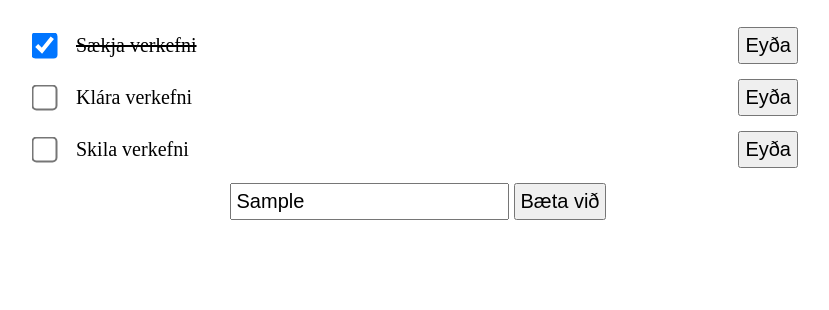
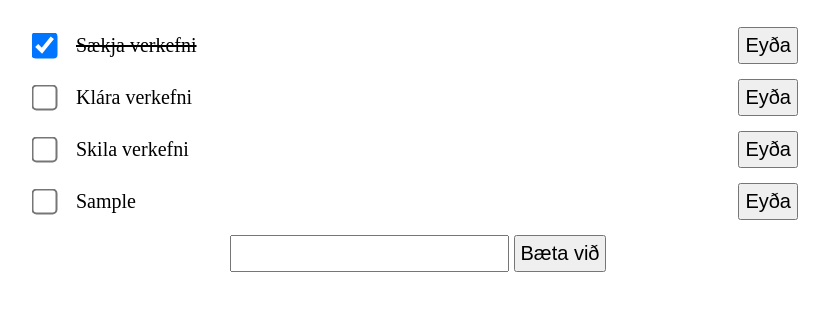
Before and after one commit to KristoferMarG/vef1-verkefni8, a plain HTML site: page index.html in a window 1280 px wide. Both pictures are taken after typing "Sample" into the empty fields and a click on the button "Bæta við". Shown: the part 78-388 px from the top of the page, without its empty margins (222-1051 px from the left). Drawn offline with Linux system fonts and the light colour scheme.

Commit message:
Virkni bætt við

```diff
--- a/index.html
+++ b/index.html
@@ -8,16 +8,16 @@
   <body>
     <main>
       <h1 class="heading">Verkefnalisti</h1>
-      <ul class="items">
+      <ul class="items" id = "myList" >
         <li class="item item--done">
-          <input type="checkbox" checked class="item__checkbox">
+          <input type="checkbox" checked class="item__checkbox" name = "checkbox">
           <span class="item__text">Sækja verkefni</span>
           <button class="item__button">Eyða</button>
         </li>
         <li class="item">
           <input type="checkbox" class="item__checkbox">
-          <span class="item__text">Klára verkefni</span>
-          <button class="item__button">Eyða</button>
+          <span class="item__text" >Klára verkefni</span>
+          <button class="item__button" >Eyða</button>
         </li>
         <li class="item">
           <input type="checkbox" class="item__checkbox">
@@ -26,9 +26,10 @@
         </li>
       </ul>
       <form class="form">
-        <input class="form__input" type="text">
-        <button class="form__button">Bæta við</button>
+        <input class="form__input" type="text" >
+        <button class="form__button" >Bæta við</button>
       </form>
+      <p id="demo"></p>
     </main>
     <script src="scripts.js"></script>
   </body>
--- a/scripts.js
+++ b/scripts.js
@@ -4,44 +4,152 @@ document.addEventListener('DOMContentLoaded', () => {
   const form = document.querySelector('.form');
   const items = document.querySelector('.items');
 
+
   text.init(form, items);
 });
 
 const text = (() => {
   let items;
+  var txt;    // texti
+  var check;  // checkbox
+  var del;    // delete buttons
+  var list; // texti í lista
+
 
   function init(_form, _items) {
     items = _items;
-    _form.addEventListener('submit', formHandler);
+    _form.addEventListener('submit', formHandler); //submit text
+
 
     // TODO láta hluti í _items virka
-  }
+    txt =    document.querySelector('.form__input')
+    item =  document.querySelectorAll(".item");
+    check =  document.querySelectorAll(".item__checkbox");
+    del =    document.querySelectorAll('.item__button');
+    list =   document.querySelectorAll('.item__text');
+
+
+
+    // EventListener fyrir delete takka nú þegar til staðar
+    // EventListener fyrir checkbox nú þegar til staðar
+    for ( var i = 0 ; i < check.length; i++){
+      list[i].addEventListener('click', edit);
+      del[i].addEventListener('click', deleteItem);
+      check[i].addEventListener( 'change', function(){
+
+      if(check[0].checked) item[0].classList.add("item--done");
+      else item[0].classList.remove("item--done");
+
+      if (check[1].checked) item[1].classList.add("item--done");
+      else item[1].classList.remove("item--done");
+
+      if (check[2].checked) item[2].classList.add("item--done");
+      else item[2].classList.remove("item--done");
+
+      });}
+
+
+
+}
+
+
 
   function formHandler(e) {
     e.preventDefault();
 
-    console.log('halló heimur');
+    var text = txt.value;
+    add(text);
+
+
   }
 
   // event handler fyrir það að klára færslu
   function finish(e) {
+
   }
 
   // event handler fyrir það að breyta færslu
   function edit(e) {
+
+    this.contentEditable = "true";
+    this.style.textDecoration = "none";
+    this.addEventListener('keydown', function(e) {
+      if(e.keyCode == 13)
+         this.contentEditable="false";
+
+    });
+
+
+
+    commit(this);
+
+
   }
 
   // event handler fyrir það að klára að breyta færslu
   function commit(e) {
+    finish(this);
+
   }
 
   // fall sem sér um að bæta við nýju item
   function add(value) {
-  }
+
+    //Strengur má ekki vera tómur né einungis bil
+    if(/\S/.test(value)) {
+
+    //búa til öll element sem þarf
+    var node = document.createElement("LI");
+    var btn = document.createElement("BUTTON");
+    var check = document.createElement("INPUT");
+    var newtxt = document.createElement("span");
+
+    // búa til texta hnúta
+    var textnode = document.createTextNode(value);
+    var btnText  = document.createTextNode("Eyða");
+
+    // skilgreina checkbox
+    check.setAttribute("type", "checkbox");
+    check.addEventListener('change', function() {
+
+      if(check.checked) node.classList.add("item--done");
+      else node.classList.remove("item--done");
+
+    });
+
+    btn.addEventListener('click', deleteItem);
+    newtxt.addEventListener('click',edit);
+
+
+    //til þess að .css skráin virki rétt
+    btn.className =    "item__button";
+    check.className =  "item__checkbox";
+    newtxt.className = "item__text";
+    node.className =   "item";
+
+    // svo texti og staðsetning sé rétt
+    newtxt.appendChild(textnode);
+    btn.appendChild(btnText);
+    items.appendChild(node);
+    node.appendChild(check);
+    node.appendChild(newtxt);
+    node.appendChild(btn);
+
+
+    // Hreinsar út input eftir að hefur verið bætt í lista
+    document.querySelector('.form__input').value = "";
+
+  }}
+
 
   // event handler til að eyða færslu
   function deleteItem(e) {
+      var li = e.target.parentElement;
+      items.removeChild(li);
   }
+
+
+
 
   // hjálparfall til að útbúa element
   function el(type, className, clickHandler) {
```
